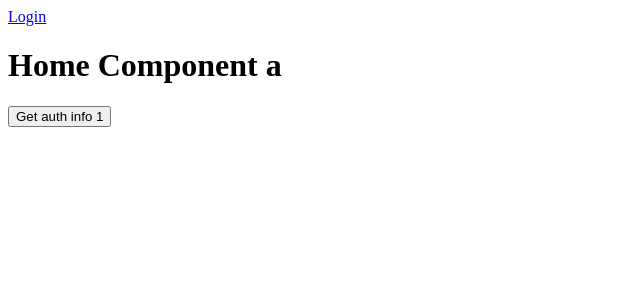
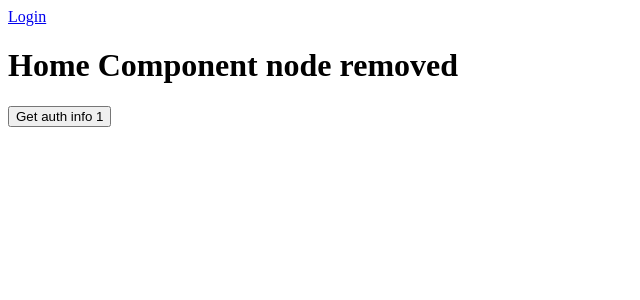
Before and after one commit to JohanJimenex/AngularProjectForTesting, an Angular app: page /home in a window 1280 px wide. Shown: the top 300 px of the page, without its empty margins (0-640 px from the left). Built offline with nearby package versions, Linux system fonts and the light colour scheme; no server answers.

Commit message:
test with comand remove

```diff
--- a/package.json
+++ b/package.json
@@ -6,8 +6,8 @@
     "start": "ng serve",
     "build": "ng build",
     "watch": "ng build --watch --configuration development",
-    "test": "ng test",
-    "build-prod": "ng build --prod"
+    "test": "ng test"
+
   },
   "private": true,
   "dependencies": {
--- a/src/app/pages/home-page/home-page.component.html
+++ b/src/app/pages/home-page/home-page.component.html
@@ -1,6 +1,6 @@
 <a href="/.auth/login/aad?post_login_redirect_uri=/home">Login</a>
 
-<h1>Home Component a</h1>
+<h1>Home Component  node removed</h1>
 
 
 
```
